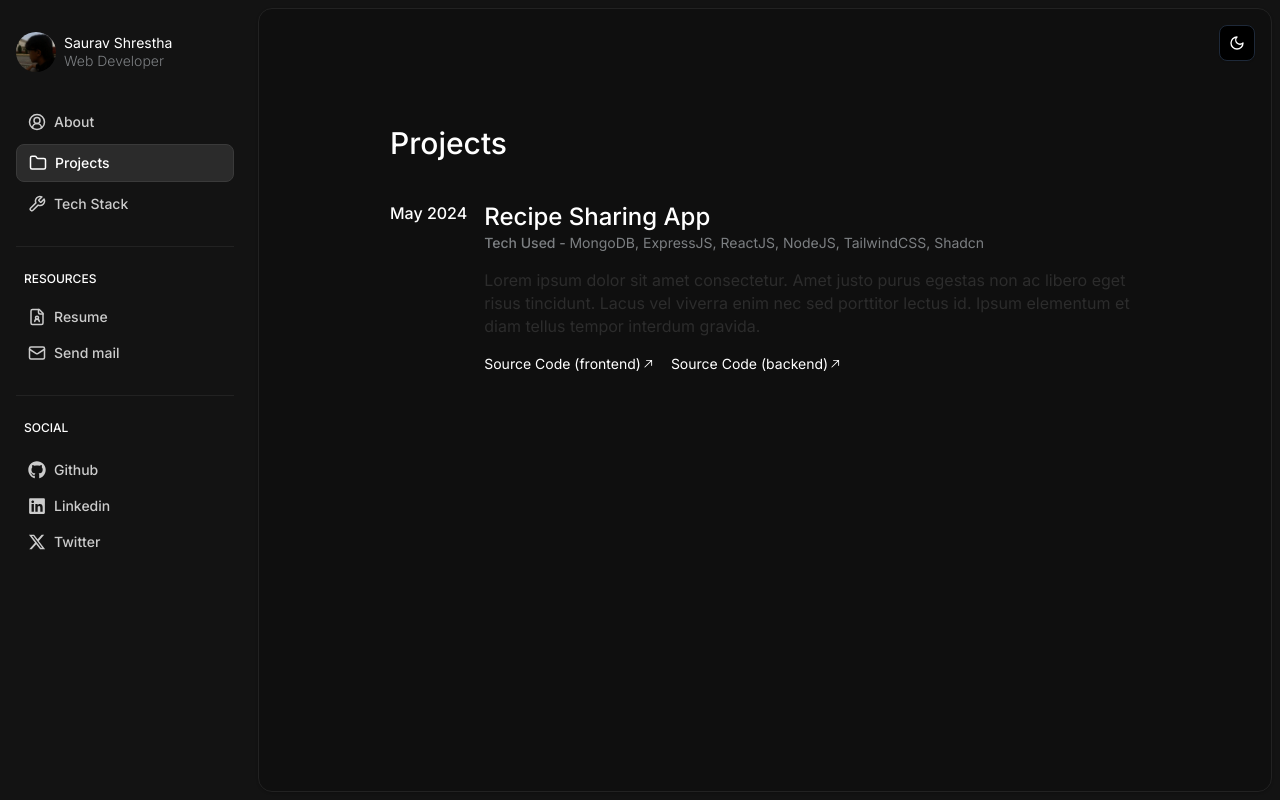
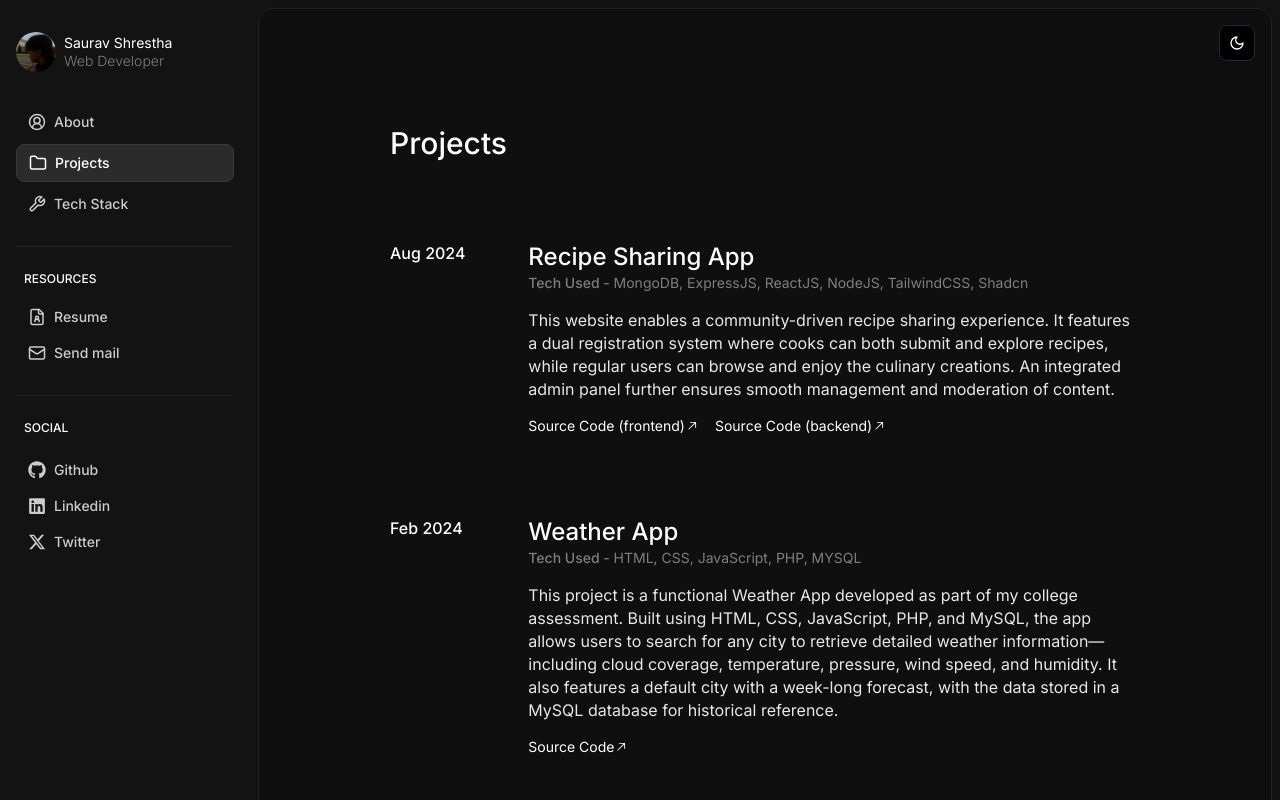
Before and after one commit to lucid005/portfolio-website, a Next.js app: page /MyProjects in a window 1280 px wide. Built offline with nearby package versions, Linux system fonts and the light colour scheme.

Commit message:
added some more projects

```diff
--- a/src/app/MyProjects/page.tsx
+++ b/src/app/MyProjects/page.tsx
@@ -1,26 +1,32 @@
+"use client";
+
+import Footer from "@/components/Footer";
 import { ModeToggle } from "@/components/ModeToggle";
 import { projects } from "@/data/MyData";
+import { useTheme } from "next-themes";
 import { GoArrowUpRight } from "react-icons/go";
 
 export default function MyProjects() {
+  const { theme } = useTheme();
+
   return (
     <div className="p-4 flex flex-col items-center justify-center">
       <div className="hidden xl:flex justify-end w-full">
         <ModeToggle />
       </div>
       <div className="w-[350px] sm:w-[500px] md:w-[650px] lg:w-[750px] mt-16  space-y-20">
-        <div className="space-y-10">
+        <div className="space-y-20">
           <h1 className="text-3xl font-medium">Projects</h1>
           <div>
-            <div className="flex">
+            <div className="flex flex-col gap-20">
               {projects.map((data, index) => (
                 <div
                   key={index}
                   className="flex w-full items-start flex-col lg:flex-row gap-2 lg:gap-4">
-                  <div className="w-1/4">
+                  <div className="w-full lg:w-1/6">
                     <p className="font-medium">{data.time}</p>
                   </div>
-                  <div className="space-y-4">
+                  <div className="space-y-4 w-full lg:w-5/6">
                     <div className="">
                       <h3 className="text-2xl font-medium">{data.title}</h3>
                       <p className="text-xs md:text-sm text-[#7C7F82]  font-medium">
@@ -28,8 +34,14 @@ export default function MyProjects() {
                         <span className="font-normal">{data.techs}</span>
                       </p>
                     </div>
-                    <p className="text-sm sm:text-[16px] text-[#2c2c2c]">{data.description}</p>
+                    <p
+                      className={`text-sm sm:text-[16px] ${
+                        theme === "dark" ? "text-[#e7e7e7]" : "text-[#2c2c2c]"
+                      }`}>
+                      {data.description}
+                    </p>
                     <div className="flex flex-col sm:flex-row item-center gap-2 sm:gap-4 text-sm">
+                      {data.sourceCodeFrn && (
                         <a
                           href={data.sourceCodeFrn}
                           className="flex items-center hover:text-blue-800">
@@ -38,6 +50,8 @@ export default function MyProjects() {
                             <GoArrowUpRight />
                           </span>
                         </a>
+                      )}
+                      {data.sourceCodeBack && (
                         <a
                           href={data.sourceCodeBack}
                           className="flex items-center hover:text-blue-800">
@@ -46,6 +60,19 @@ export default function MyProjects() {
                             <GoArrowUpRight />
                           </span>
                         </a>
+                      )}
+                      {!data.sourceCodeFrn &&
+                        !data.sourceCodeBack &&
+                        data.sourceCode && (
+                          <a
+                            href={data.sourceCode}
+                            className="flex items-center hover:text-blue-800">
+                            Source Code{" "}
+                            <span className="font-bold">
+                              <GoArrowUpRight />
+                            </span>
+                          </a>
+                        )}
                     </div>
                   </div>
                 </div>
@@ -54,6 +81,10 @@ export default function MyProjects() {
           </div>
         </div>
       </div>
+
+      <div className="w-full mt-40">
+        <Footer />
+      </div>
     </div>
   );
 }
--- a/src/components/Footer.tsx
+++ b/src/components/Footer.tsx
@@ -2,7 +2,7 @@ import { GoDotFill } from "react-icons/go";
 
 export default function Footer() {
   return (
-    <div className="w-full flex flex-col items-center justify-center gap-4">
+    <div className="w-full flex flex-col items-center justify-center gap-4 mb-20 md:mb-0">
       <hr className="w-full" />
       <div className="flex items-center gap-5 text-sm text-[#7C7F82]">
         <p>
@@ -12,7 +12,7 @@ export default function Footer() {
           </a>
         </p>
         <GoDotFill />
-        <p>@2025 Saurav Shrestha Portfolio</p>
+        <p>@2024 Saurav Shrestha Portfolio</p>
       </div>
     </div>
   );
--- a/src/data/MyData.ts
+++ b/src/data/MyData.ts
@@ -19,13 +19,20 @@ export const education = [
 
 export const projects = [
   {
-    time: "May 2024",
+    time: "Aug 2024",
     title: "Recipe Sharing App",
-    techs: "  MongoDB, ExpressJS, ReactJS, NodeJS, TailwindCSS, Shadcn",
-    description: "Lorem ipsum dolor sit amet consectetur. Amet justo purus egestas non ac libero eget risus tincidunt. Lacus vel viverra enim nec sed porttitor lectus id. Ipsum elementum et diam tellus tempor interdum gravida. ",
+    techs: "MongoDB, ExpressJS, ReactJS, NodeJS, TailwindCSS, Shadcn",
+    description: "This website enables a community-driven recipe sharing experience. It features a dual registration system where cooks can both submit and explore recipes, while regular users can browse and enjoy the culinary creations. An integrated admin panel further ensures smooth management and moderation of content.",
     sourceCodeFrn: "https://github.com/lucid005/Recipe-Sharing-App---frontend",
     sourceCodeBack: "https://github.com/lucid005/Recipe-Sharing-App---backend"
-  }
+  },
+  {
+    time: "Feb 2024",
+    title: "Weather App",
+    techs: "HTML, CSS, JavaScript, PHP, MYSQL",
+    description: "This project is a functional Weather App developed as part of my college assessment. Built using HTML, CSS, JavaScript, PHP, and MySQL, the app allows users to search for any city to retrieve detailed weather information—including cloud coverage, temperature, pressure, wind speed, and humidity. It also features a default city with a week-long forecast, with the data stored in a MySQL database for historical reference.",
+    sourceCode: "https://github.com/lucid005/weather-app"
+  },
 ]
 
 export const techs = [
```
Lines whose indentation alone changed are shown as unchanged.
